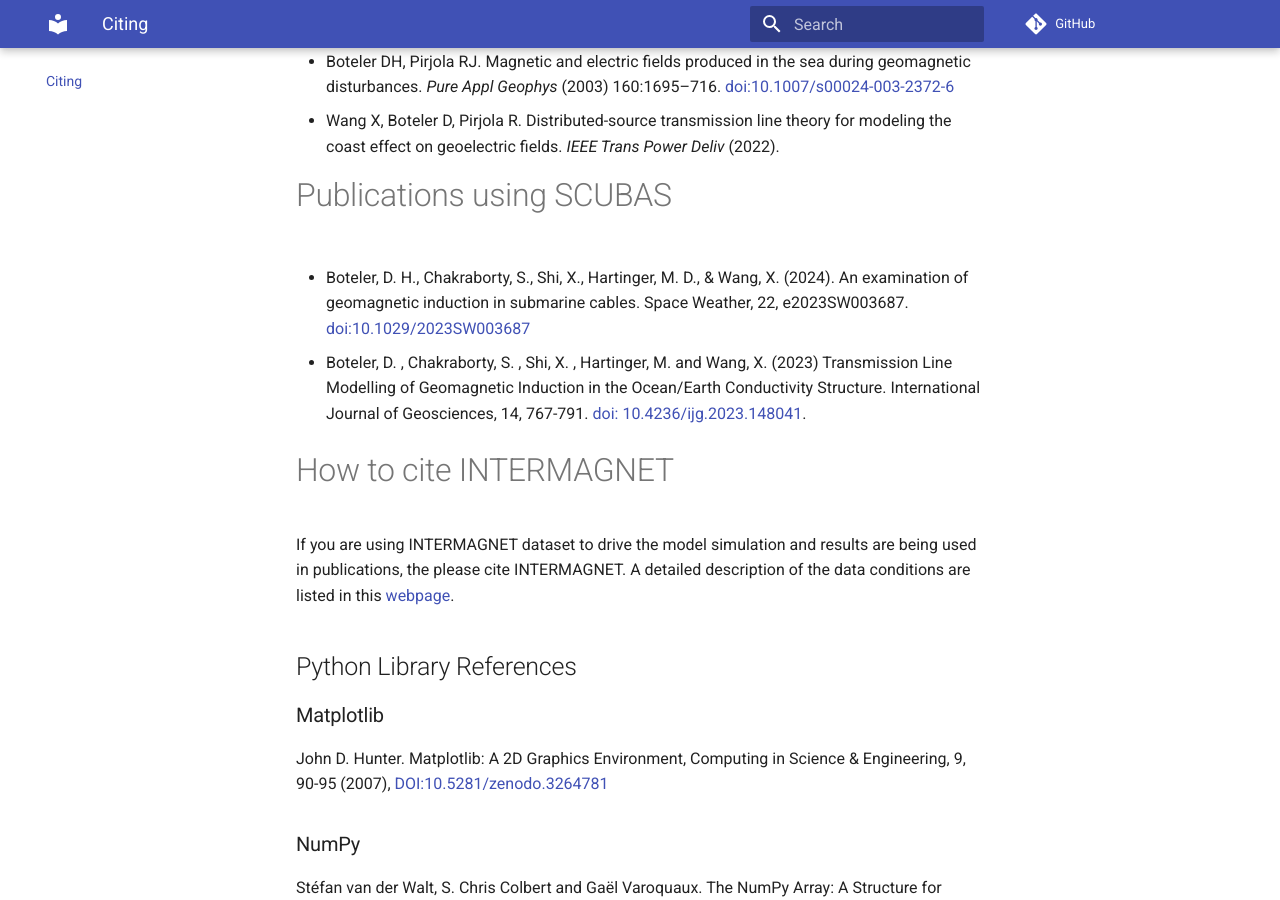
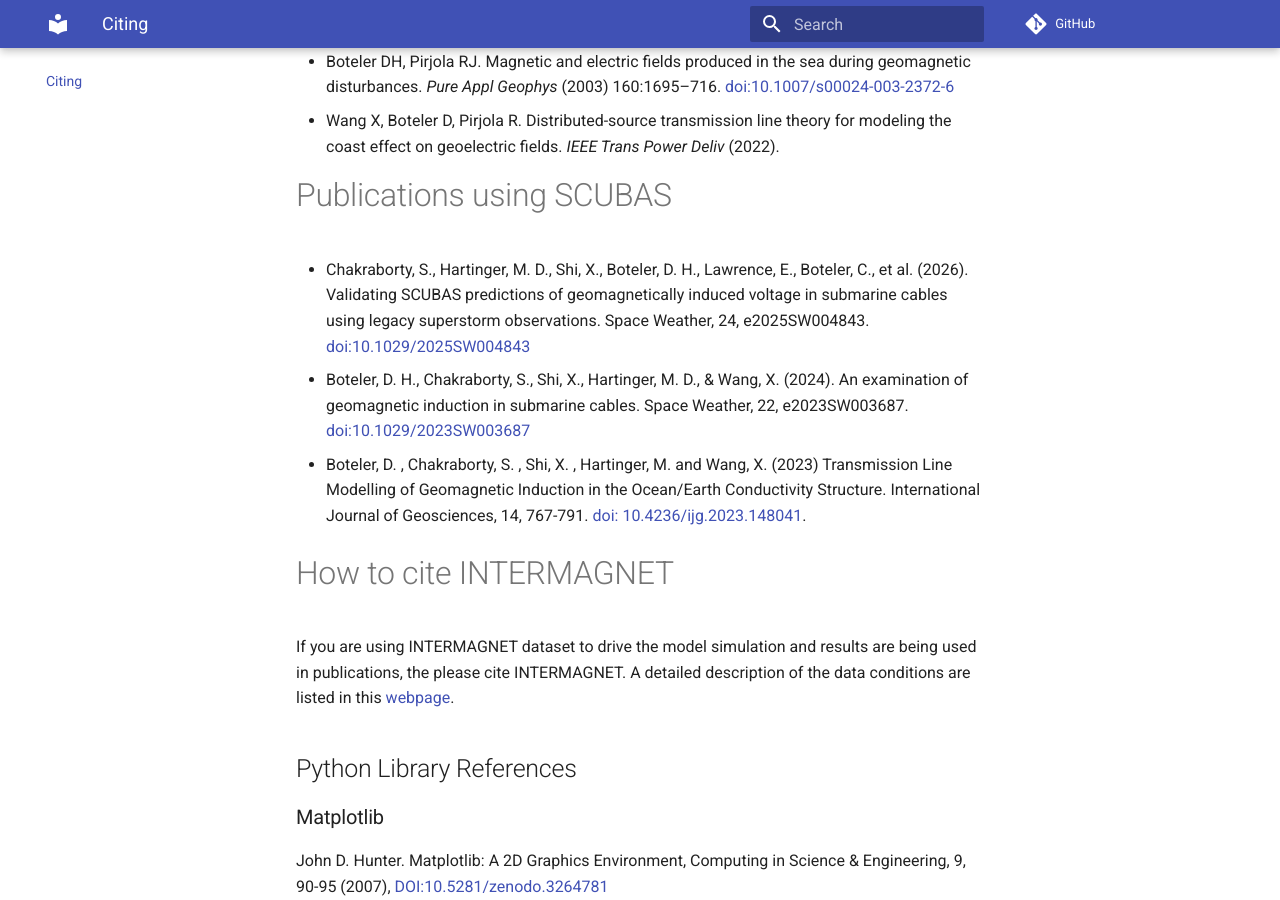
Before and after one commit to shibaji7/SCUBAS, an MkDocs documentation site: the page built from docs/user/citing.md, in a window 1280 px wide and 900 px high, scrolled down 521 px. Built offline with MkDocs 1.6.1 and Material for MkDocs 9.7.7, drawn with Linux system fonts in a browser that asks for light colours; comment, search, counter and statistics services are not loaded.

Commit message:
Added Validation paper

```diff
--- a/docs/user/citing.md
+++ b/docs/user/citing.md
@@ -27,6 +27,7 @@ If SCUBAS contributes to a project that leads to a scientific publication, pleas
 - Wang X, Boteler D, Pirjola R. Distributed-source transmission line theory for modeling the coast effect on geoelectric fields. *IEEE Trans Power Deliv* (2022).
 
 # Publications using SCUBAS
+- Chakraborty, S., Hartinger, M. D., Shi, X., Boteler, D. H., Lawrence, E., Boteler, C., et al. (2026). Validating SCUBAS predictions of geomagnetically induced voltage in submarine cables using legacy superstorm observations. Space Weather, 24, e2025SW004843. [doi:10.1029/2025SW004843](https://doi.org/10.1029/2025SW004843)
 - Boteler, D. H., Chakraborty, S., Shi, X., Hartinger, M. D., & Wang, X. (2024). An examination of geomagnetic induction in submarine cables. Space Weather, 22, e2023SW003687. [doi:10.1029/2023SW003687](https://doi.org/10.1029/2023SW003687)
 
 - Boteler, D. , Chakraborty, S. , Shi, X. , Hartinger, M. and Wang, X. (2023) Transmission Line Modelling of Geomagnetic Induction in the Ocean/Earth Conductivity Structure. International Journal of Geosciences, 14, 767-791. [doi: 10.4236/ijg.2023.148041](https://www.scirp.org/journal/paperinformation?paperid=127339).
```
